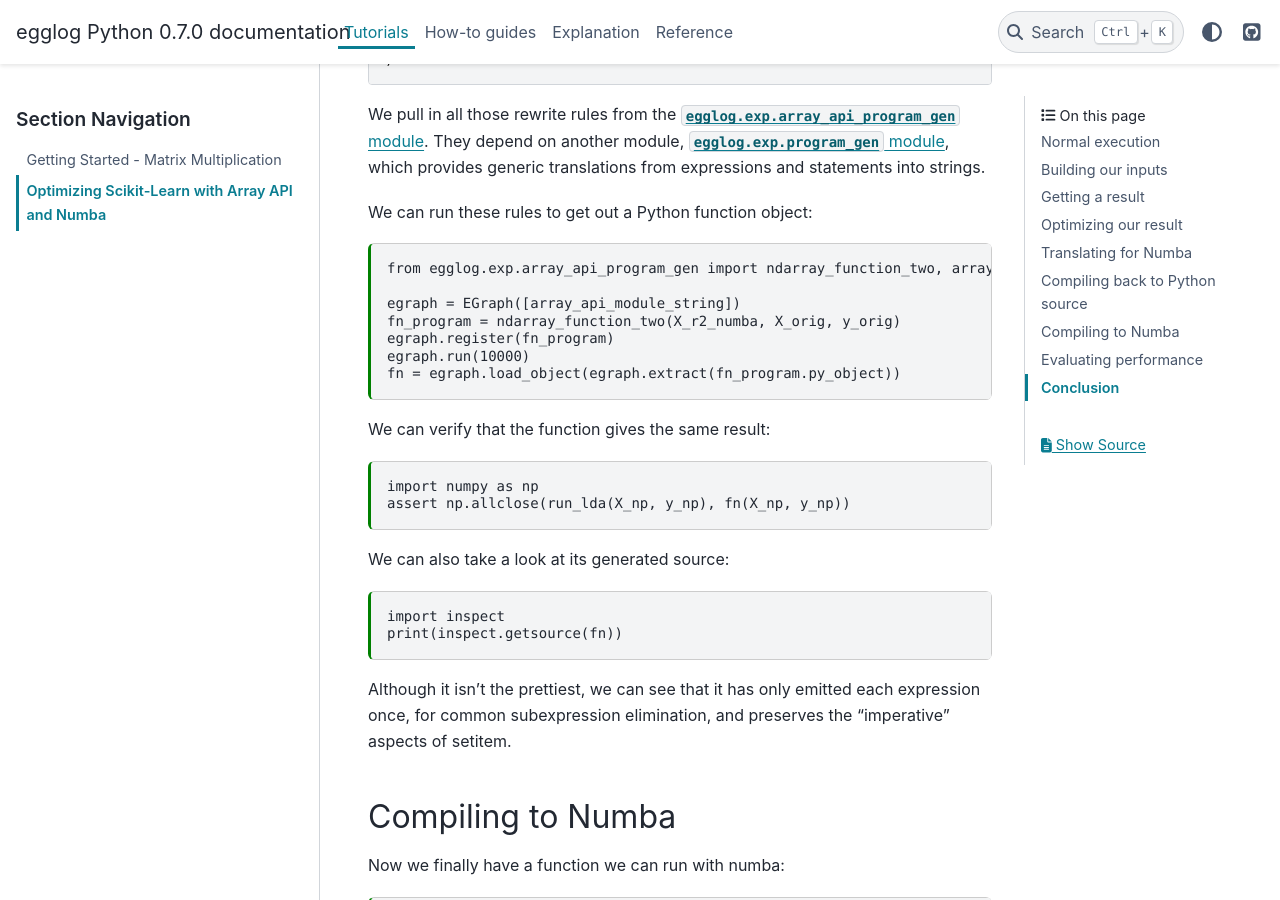
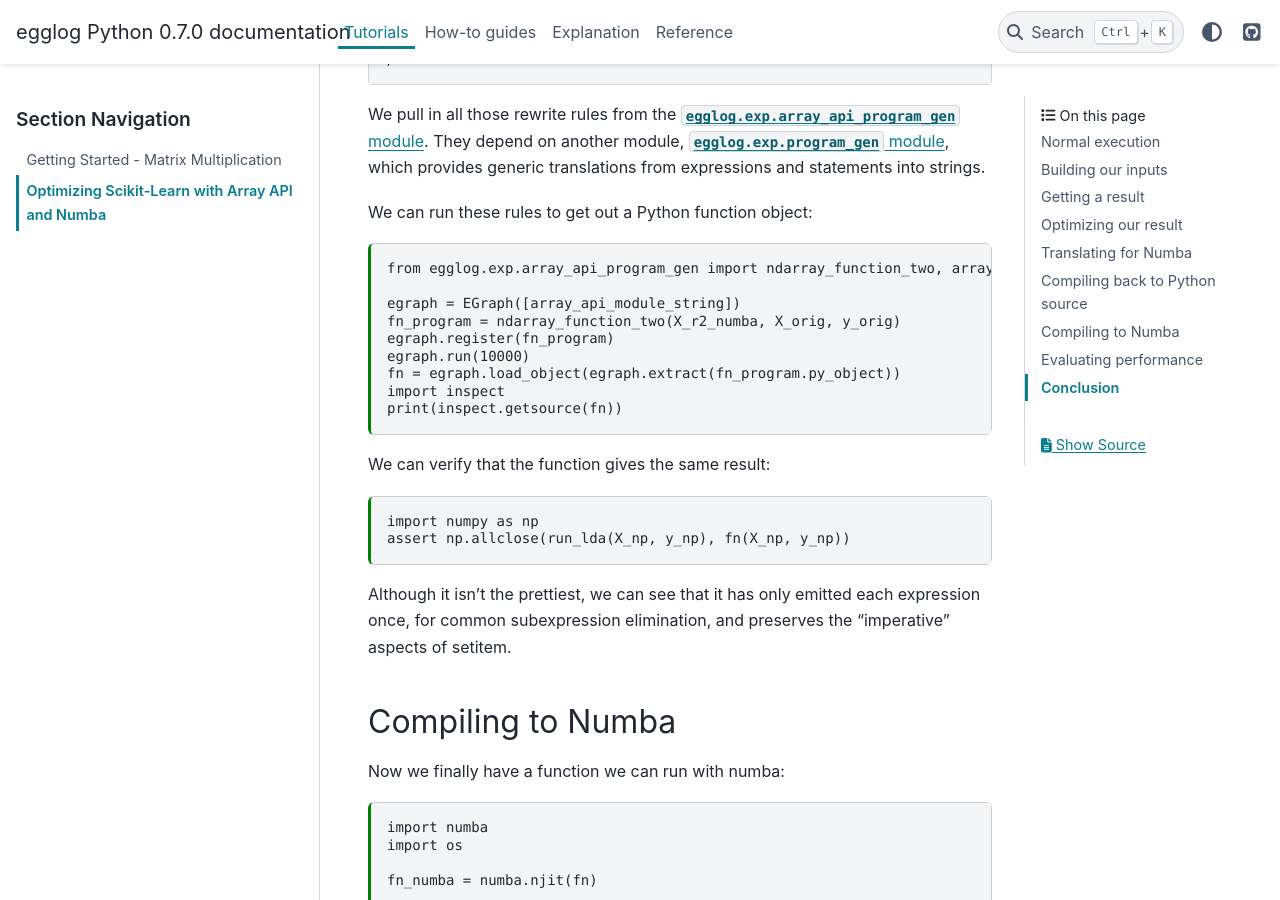
Before and after one commit to egraphs-good/egglog-python, a Sphinx documentation site: the page built from docs/tutorials/sklearn.md, in a window 1280 px wide and 900 px high, scrolled down 4257 px. Built offline with Sphinx 7.4.7 and the PyData theme 0.15.4, drawn with Linux system fonts in a browser that asks for light colours; pages that are not in the unit, such as notebooks, are missing from menus; the version number is read from the project's files by our own code.

````diff
--- a/docs/tutorials/sklearn.md
+++ b/docs/tutorials/sklearn.md
@@ -208,13 +210,6 @@ We can verify that the function gives the same result:
 ```{code-cell} python
 import numpy as np
 assert np.allclose(run_lda(X_np, y_np), fn(X_np, y_np))
-```
-
-We can also take a look at its generated source:
-
-```{code-cell} python
-import inspect
-print(inspect.getsource(fn))
 ```
 
 Although it isn't the prettiest, we can see that it has only emitted each expression once, for common subexpression
````
Also changed, not shown: other parts of docs/tutorials/sklearn.md (+2 -0 lines).
